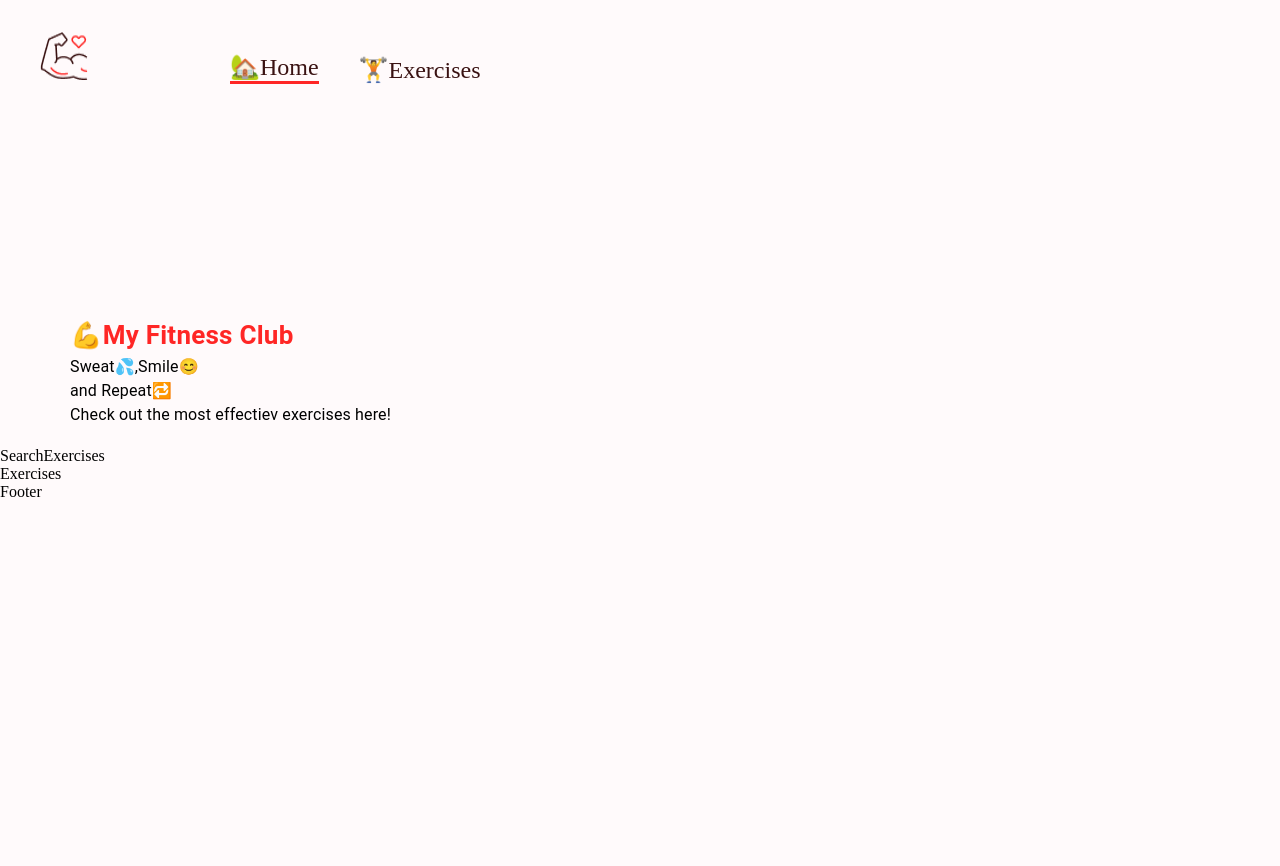
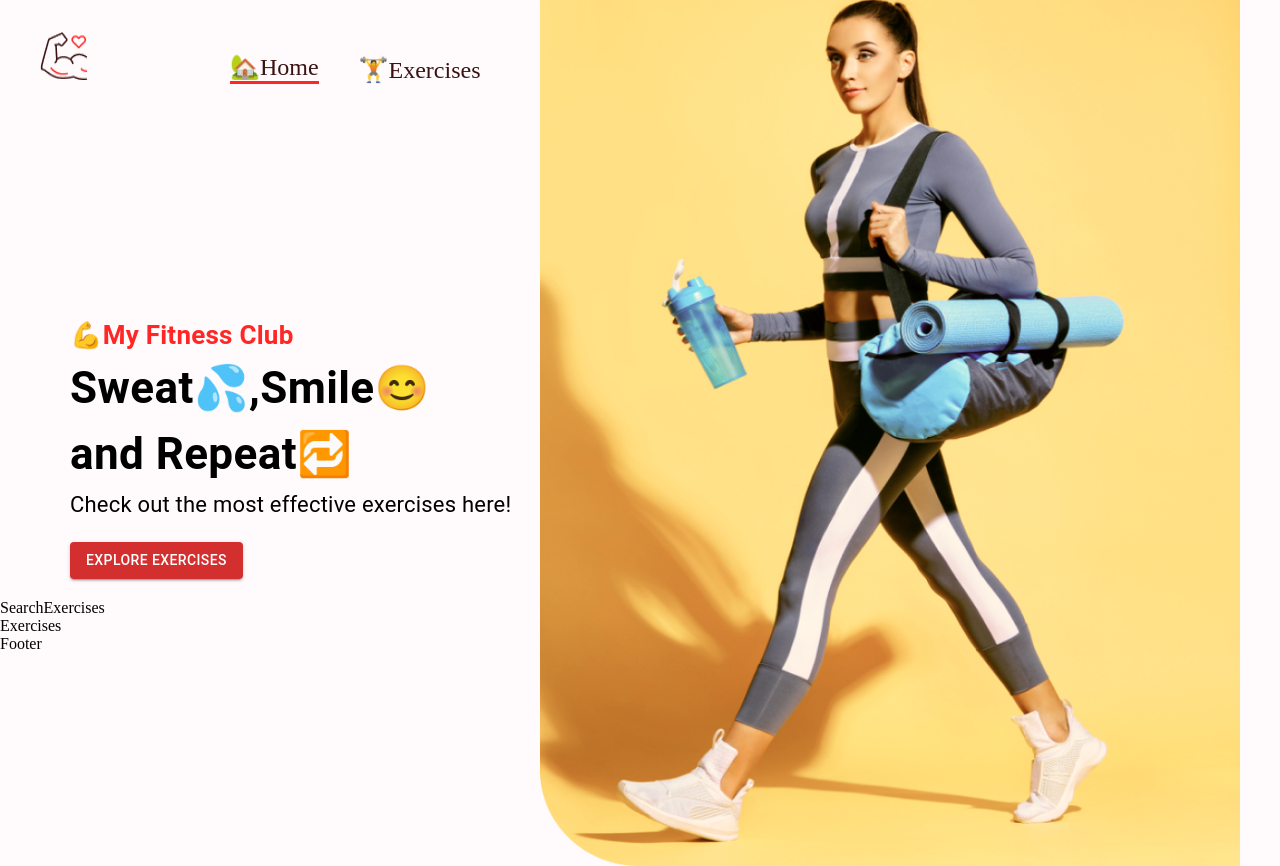
Before and after one commit to hardikbhasin/fitness-exercises-app, a React (Create React App) app: page / in a window 1280 px wide. Before the commit the page ends 800 px from the top, so only its background shows below. Built offline with nearby package versions, Linux system fonts and the light colour scheme.

Commit message:
added image and content in HeroBanner

```diff
--- a/src/components/HeroBanner.js
+++ b/src/components/HeroBanner.js
@@ -1,5 +1,6 @@
 import React from 'react'
-import { Box, Stack, Typography } from '@mui/material';
+import { Box, Stack, Typography, Button } from '@mui/material';
+import HeroBannerImage from '../assets/images/banner.png'
 const HeroBanner = () => {
   return (
     <Box sx={{
@@ -9,13 +10,18 @@
       <Typography color="#FF2625" fontWeight="600" fontSize="26px" >
         💪My Fitness Club
       </Typography>
-      <Typography>
+      <Typography fontWeight="700"
+      sx={{ fontSize:{lg : '44px', xs: "40px"}}}
+
+      >
           Sweat💦,Smile😊<br/>and Repeat🔁
 
       </Typography>
-      <Typography>
-          Check out the most effectiev exercises here!
+      <Typography fontSize="22px" lineHeight="35px" mb="20px">
+          Check out the most effective exercises here!
       </Typography>
+      <Button variant="contained" color="error" href="#exercises">Explore Exercises</Button>
+      <img src={HeroBannerImage}  alt='banner' className='hero-banner-img'/>
     </Box>
   )
 }
```
Also changed, not shown: src/assets/images/banner.png (added).
